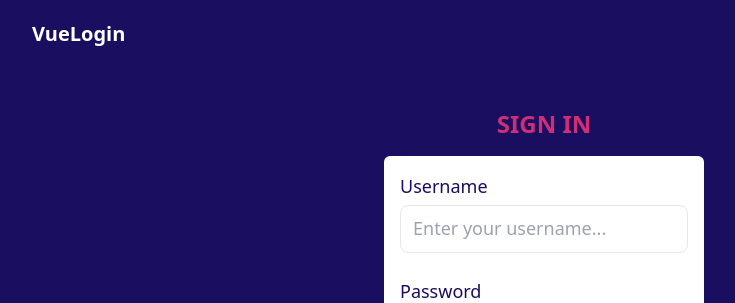
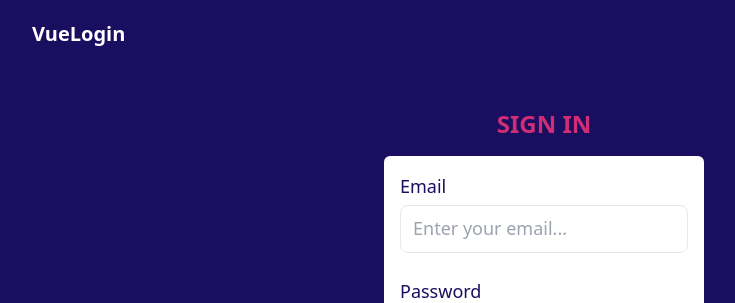
Before and after one commit to o-louis/Vue-Login, a Vue app: page /signin in a window 1280 px wide. Shown: the top 303 px of the page, without its empty margins (96-831 px from the left). Built offline with nearby package versions, Linux system fonts and the light colour scheme; no server answers.

Commit message:
refactor(SignIn): Store email and username, not pwd

```diff
--- a/src/components/SignInForm.vue
+++ b/src/components/SignInForm.vue
@@ -1,16 +1,16 @@
 <template>
   <form
     @submit.prevent="onSubmit()"
-    class="w-full max-w-xs p-4 bg-white rounded-md text-darkBlue h-72"
+    class="w-full h-auto max-w-xs p-4 bg-white rounded-md text-darkBlue"
   >
-    <label for="username" class="flex flex-col"
-      >Username
+    <label for="email" class="flex flex-col"
+      >Email
       <input
         type="text"
-        name="username"
-        placeholder="Enter your username..."
+        name="email"
+        placeholder="Enter your email..."
         class="py-2 pl-3 mt-1 border border-gray-200 rounded-lg"
-        v-model="username"
+        v-model="email"
       />
     </label>
 
@@ -24,7 +24,8 @@
         v-model="password"
       />
     </label>
-    <p v-if="error">Please fill all field</p>
+    <p v-if="error" class="mt-6">Please fill all fields</p>
+    <p v-if="errorSignIn && !error" class="mt-6">{{ errorSignIn }}</p>
     <button
       type="submit"
       class="w-full py-1 mt-8 text-lg font-semibold text-white uppercase rounded-md bg-pink hover:opacity-90"
@@ -39,27 +40,28 @@ import { ref } from "vue";
 
 export default {
   name: "SignInForm",
+  props: {
+    errorSignIn: String,
+  },
   setup(props, { emit }) {
-    const username = ref("");
+    const email = ref("");
     const password = ref("");
     const error = ref(false);
 
     const onSubmit = () => {
       error.value = false;
-      if (username.value && password.value) {
+      if (email.value && password.value) {
         emit("onSubmit", {
-          username: username.value,
+          email: email.value,
           password: password.value,
         });
-        username.value = "";
-        password.value = "";
       } else {
         error.value = true;
       }
     };
     return {
       error,
-      username,
+      email,
       password,
       onSubmit,
     };
--- a/src/store/modules/user.js
+++ b/src/store/modules/user.js
@@ -1,6 +1,7 @@
 const state = {
   isLoggedIn: false,
   name: "",
+  email: "",
   users: [],
 };
 
@@ -9,13 +10,13 @@ const getters = {};
 const mutations = {
   AUTHENTICATION(state, payload) {
     state.name = payload.username;
-    state.password = payload.password;
+    state.email = payload.email;
     state.isLoggedIn = true;
   },
 
   LOG_OUT(state) {
     state.name = "";
-    state.password = "";
+    state.email = "";
     state.isLoggedIn = false;
   },
 
--- a/src/views/SignIn.vue
+++ b/src/views/SignIn.vue
@@ -3,7 +3,7 @@
     class="flex flex-col items-center w-full max-w-screen-lg m-auto mt-10 text-lg leading-relaxed text-white"
   >
     <h1 class="mb-4 text-2xl font-bold uppercase text-pink">Sign In</h1>
-    <SignInForm @onSubmit="redirectToAccount" />
+    <SignInForm @onSubmit="redirectToAccount" :errorSignIn="errorSignIn" />
   </main>
 </template>
 
@@ -11,20 +11,32 @@
 import SignInForm from "@/components/SignInForm.vue";
 import router from "@/router";
 
+import { ref } from "vue";
 import { useStore } from "vuex";
 
 export default {
   components: { SignInForm },
   setup() {
     const store = useStore();
+    const errorSignIn = ref("");
 
     const redirectToAccount = (user) => {
-      store.dispatch("user/authentication", user);
-      router.push({ name: "UserAccount" });
+      const foundUser = store.state.user.users.find(
+        (item) => item.email === user.email && item.password === user.password
+      );
+
+      errorSignIn.value = "";
+      if (foundUser) {
+        store.dispatch("user/authentication", foundUser);
+        router.push({ name: "UserAccount" });
+      } else {
+        errorSignIn.value = "Email does not exist or password is wrong";
+      }
     };
 
     return {
       redirectToAccount,
+      errorSignIn,
     };
   },
 };
```
